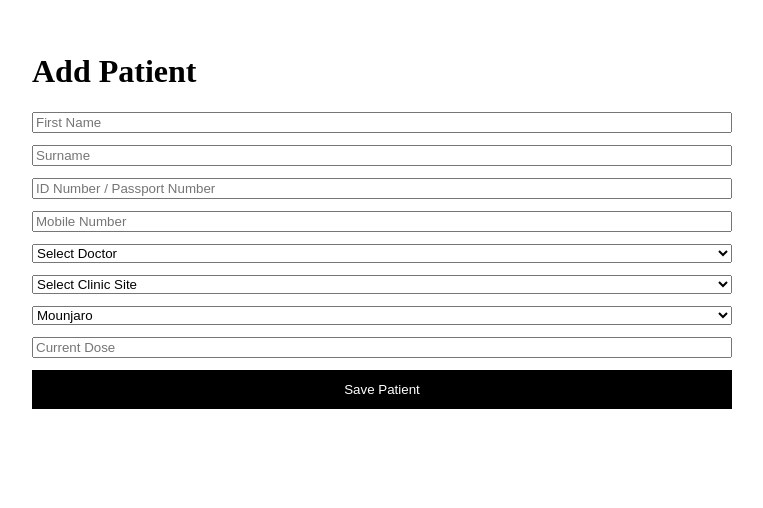
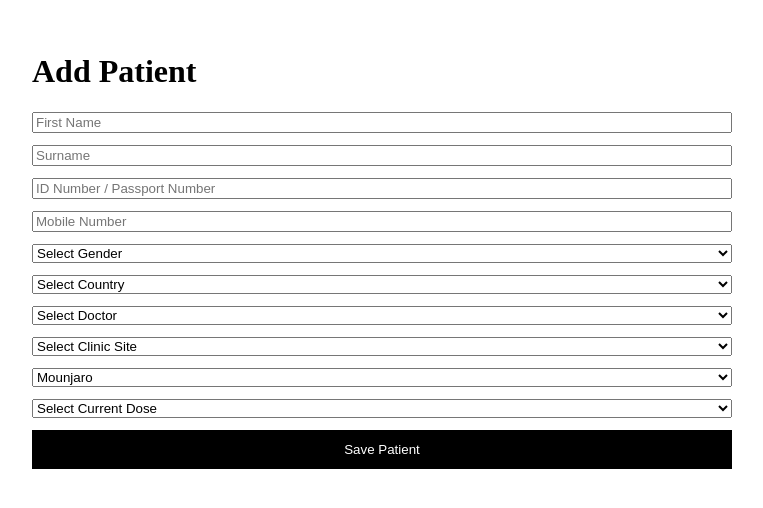
Before and after one commit to Siraajadams/Dosetracker, a Next.js app: page /dosetrack/add-patient in a window 1280 px wide. Shown: the top 508 px of the page, without its empty margins (0-763 px from the left). Built offline with nearby package versions, Linux system fonts and the light colour scheme; no server answers.

Commit message:
Update page.tsx

```diff
--- a/app/dosetrack/add-patient/page.tsx
+++ b/app/dosetrack/add-patient/page.tsx
@@ -8,6 +8,8 @@ export default function AddPatientPage() {
   const [surname, setSurname] = useState("");
   const [idNumber, setIdNumber] = useState("");
   const [mobileNumber, setMobileNumber] = useState("");
+  const [gender, setGender] = useState("");
+  const [country, setCountry] = useState("");
   const [doctor, setDoctor] = useState("");
   const [clinicSite, setClinicSite] = useState("");
   const [medication, setMedication] = useState("Mounjaro");
@@ -15,21 +17,30 @@ export default function AddPatientPage() {
   const [loading, setLoading] = useState(false);
 
   async function savePatient() {
+    if (!firstName || !surname || !idNumber || !mobileNumber) {
+      alert("Please complete first name, surname, ID number and mobile number.");
+      return;
+    }
+
+    if (!gender || !country || !doctor || !clinicSite || !currentDose) {
+      alert("Please select gender, country, doctor, clinic site and current dose.");
+      return;
+    }
+
     try {
       setLoading(true);
 
-      const patientClinicId =
-        "PT-" + Math.floor(Math.random() * 1000000);
+      const patientClinicId = "PT-" + Date.now();
 
-      const { error } = await supabase
-        .from("patients")
-        .insert([
+      const { error } = await supabase.from("patients").insert([
         {
           patient_clinic_id: patientClinicId,
           first_name: firstName,
           surname,
           id_number: idNumber,
           mobile_number: mobileNumber,
+          gender,
+          country,
           doctor,
           clinic_site: clinicSite,
           medication,
@@ -43,19 +54,21 @@ export default function AddPatientPage() {
         return;
       }
 
-      alert("Patient Saved Successfully");
+      alert("Patient saved successfully.");
 
       setFirstName("");
       setSurname("");
       setIdNumber("");
       setMobileNumber("");
+      setGender("");
+      setCountry("");
       setDoctor("");
       setClinicSite("");
       setMedication("Mounjaro");
       setCurrentDose("");
     } catch (err) {
       console.error(err);
-      alert("Failed to save patient");
+      alert("Failed to save patient.");
     } finally {
       setLoading(false);
     }
@@ -65,14 +78,7 @@ export default function AddPatientPage() {
     <main style={{ padding: 24 }}>
       <h1>Add Patient</h1>
 
-      <div
-        style={{
-          display: "grid",
-          gap: 12,
-          maxWidth: 700,
-          marginTop: 20,
-        }}
-      >
+      <div style={{ display: "grid", gap: 12, maxWidth: 700, marginTop: 20 }}>
         <input
           placeholder="First Name"
           value={firstName}
@@ -97,10 +103,22 @@ export default function AddPatientPage() {
           onChange={(e) => setMobileNumber(e.target.value)}
         />
 
-        <select
-          value={doctor}
-          onChange={(e) => setDoctor(e.target.value)}
-        >
+        <select value={gender} onChange={(e) => setGender(e.target.value)}>
+          <option value="">Select Gender</option>
+          <option>Female</option>
+          <option>Male</option>
+        </select>
+
+        <select value={country} onChange={(e) => setCountry(e.target.value)}>
+          <option value="">Select Country</option>
+          <option>England</option>
+          <option>New Zealand</option>
+          <option>Scotland</option>
+          <option>South Africa</option>
+          <option>Wales</option>
+        </select>
+
+        <select value={doctor} onChange={(e) => setDoctor(e.target.value)}>
           <option value="">Select Doctor</option>
           <option>Dr Khumalo</option>
           <option>Dr Jemma Salvage</option>
@@ -109,10 +127,7 @@ export default function AddPatientPage() {
           <option>Dr Ayesha Cassiem</option>
         </select>
 
-        <select
-          value={clinicSite}
-          onChange={(e) => setClinicSite(e.target.value)}
-        >
+        <select value={clinicSite} onChange={(e) => setClinicSite(e.target.value)}>
           <option value="">Select Clinic Site</option>
           <option>Authentic Aesthetics</option>
           <option>Palmyra Pharmacy</option>
@@ -122,20 +137,23 @@ export default function AddPatientPage() {
           <option>Medirite Olivedale</option>
         </select>
 
-        <select
-          value={medication}
-          onChange={(e) => setMedication(e.target.value)}
-        >
+        <select value={medication} onChange={(e) => setMedication(e.target.value)}>
           <option>Mounjaro</option>
           <option>Wegovy</option>
           <option>Ozempic</option>
         </select>
 
-        <input
-          placeholder="Current Dose"
-          value={currentDose}
-          onChange={(e) => setCurrentDose(e.target.value)}
-        />
+        <select value={currentDose} onChange={(e) => setCurrentDose(e.target.value)}>
+          <option value="">Select Current Dose</option>
+          <option>10mg</option>
+          <option>7.5mg</option>
+          <option>5mg</option>
+          <option>3.75mg</option>
+          <option>2.5mg</option>
+          <option>1mg</option>
+          <option>0.5mg</option>
+          <option>0.25mg</option>
+        </select>
 
         <button
           onClick={savePatient}
@@ -145,7 +163,7 @@ export default function AddPatientPage() {
             background: "#000",
             color: "#fff",
             border: "none",
-            cursor: "pointer",
+            cursor: loading ? "not-allowed" : "pointer",
           }}
         >
           {loading ? "Saving..." : "Save Patient"}
```
Lines whose indentation alone changed are shown as unchanged.
